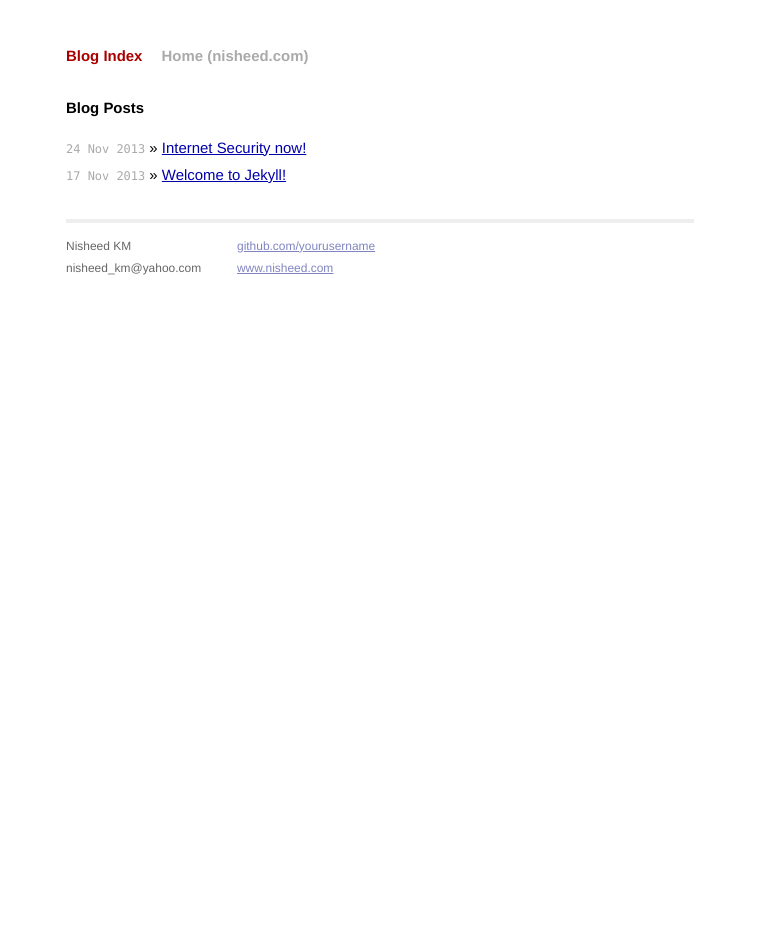
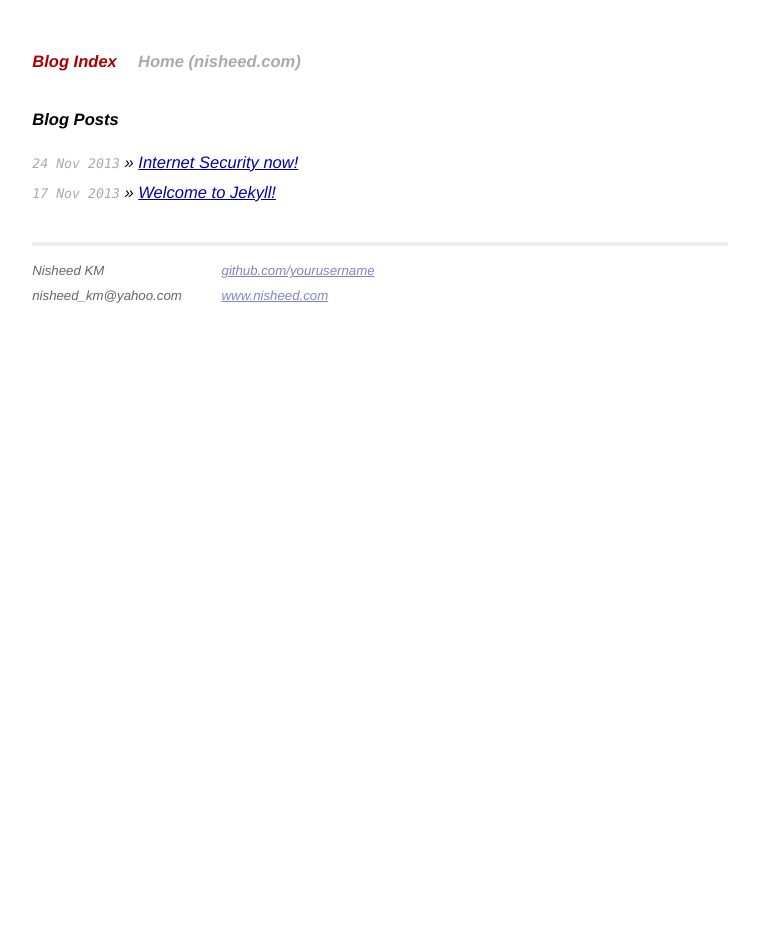
Before and after one commit to nisheed/blog, a Jekyll site: the page built from index.html, in a window 1280 px wide. Shown: the whole page, without its empty margins (260-1019 px from the left). Built offline with Jekyll 4.4.1, drawn with Linux system fonts in a browser that asks for light colours; Markdown is read by kramdown in place of the engine named in the settings.

Commit message:
changed post font

```diff
--- a/css/main.css
+++ b/css/main.css
@@ -14,8 +14,10 @@ html, body { height: 100%; }
 
 body {
   background-color: #FFF;
-  font: 13.34px Helvetica, Arial, sans-serif;
-  font-size: small;
+#  font: 13.34px Helvetica, Arial, sans-serif;
+#  font-size: small;
+  font: italic 0.9em/1.3em "Helvetica Neue", Helvetica, Arial, sans-serif;
+  font-weight: 300;
   text-align: center;
 }
 
```
Also changed, not shown: 1 other file.
